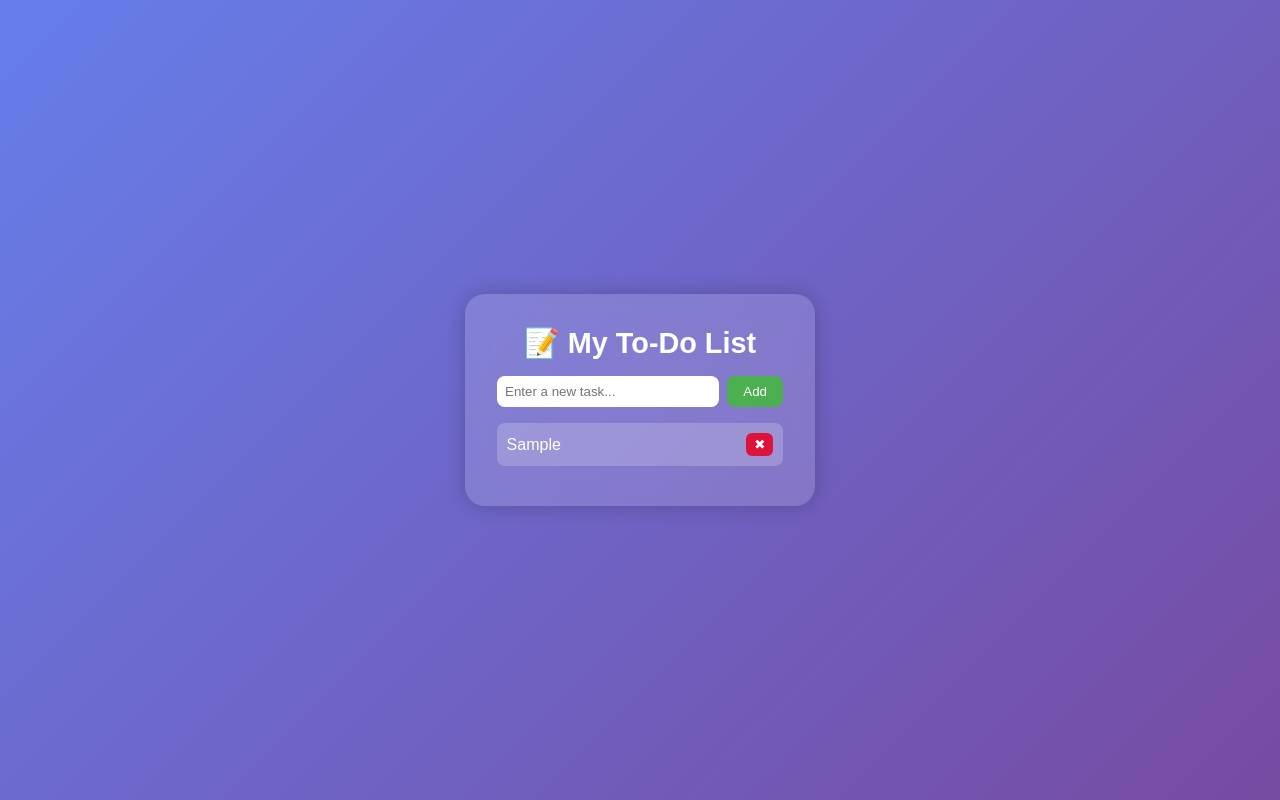
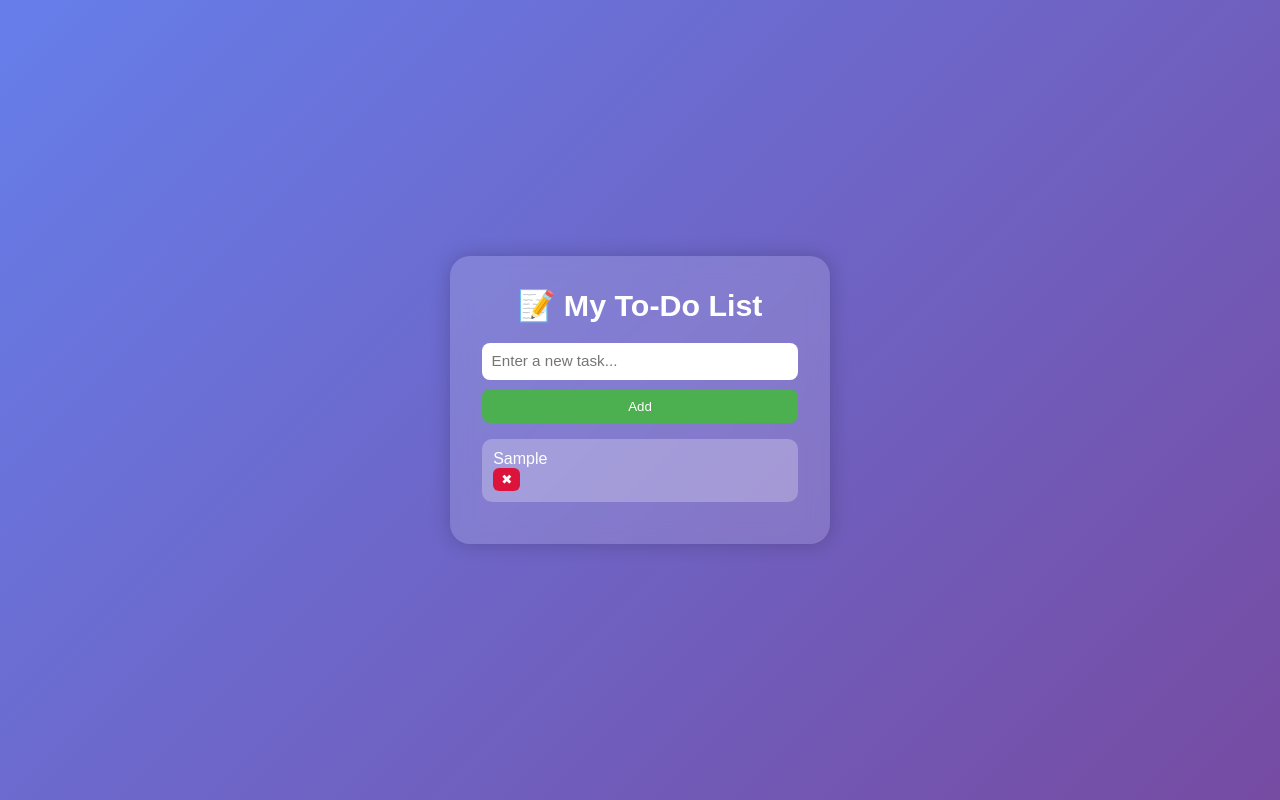
Before and after one commit to pandiselvan-ece/TO-DO-LIST, a plain HTML site: page index.html in a window 1280 px wide. Both pictures are taken after typing "Sample" into the empty fields and a click on the button "Add". Drawn offline with Linux system fonts and the light colour scheme.

Commit message:
Refactor CSS for improved layout and styling
Updated styles for the container, input section, and list items. Enhanced button hover effects and added task header styles.

```diff
--- a/style.css
+++ b/style.css
@@ -19,65 +19,92 @@ body {
   backdrop-filter: blur(10px);
   padding: 2rem;
   border-radius: 20px;
-  width: 350px;
+  width: 380px;
   box-shadow: 0 0 20px rgba(0,0,0,0.2);
   animation: fadeIn 0.8s ease-in-out;
 }
 
 h1 {
   text-align: center;
-  margin-bottom: 1rem;
-  font-size: 1.8rem;
+  margin-bottom: 1.2rem;
+  font-size: 1.9rem;
 }
 
 .input-section {
   display: flex;
-  justify-content: space-between;
+  flex-direction: column;
+  gap: 10px;
   margin-bottom: 1rem;
 }
 
-input {
-  flex: 1;
-  padding: 0.5rem;
+.input-section input[type="text"],
+.input-section input[type="datetime-local"] {
+  padding: 0.6rem;
+  border-radius: 8px;
   border: none;
-  border-radius: 8px;
   outline: none;
-  margin-right: 8px;
+  font-size: 0.95rem;
 }
 
-button {
+.input-section button {
   background: #4caf50;
   border: none;
-  padding: 0.5rem 1rem;
+  padding: 0.6rem;
   border-radius: 8px;
   color: white;
+  font-weight: 500;
   cursor: pointer;
   transition: transform 0.2s;
 }
 
-button:hover {
-  transform: scale(1.1);
+.input-section button:hover {
+  transform: scale(1.05);
   background: #45a049;
 }
 
 ul {
   list-style: none;
+  max-height: 300px;
+  overflow-y: auto;
 }
 
 li {
-  background: rgba(255, 255, 255, 0.2);
-  padding: 0.6rem;
-  border-radius: 8px;
-  margin-bottom: 8px;
+  background: rgba(255, 255, 255, 0.25);
+  padding: 0.7rem;
+  border-radius: 10px;
+  margin-bottom: 10px;
   display: flex;
   justify-content: space-between;
-  align-items: center;
+  align-items: flex-start;
+  flex-direction: column;
   animation: slideIn 0.3s ease;
+  transition: background 0.3s;
 }
 
 li.done {
   text-decoration: line-through;
   color: #ddd;
+  background: rgba(0,0,0,0.2);
+}
+
+.task-header {
+  width: 100%;
+  display: flex;
+  justify-content: space-between;
+  align-items: center;
+}
+
+.task-text {
+  font-weight: 500;
+  font-size: 1rem;
+  cursor: pointer;
+}
+
+.task-time {
+  font-size: 0.8rem;
+  color: #eee;
+  margin-top: 5px;
+  opacity: 0.85;
 }
 
 .delete-btn {
```
